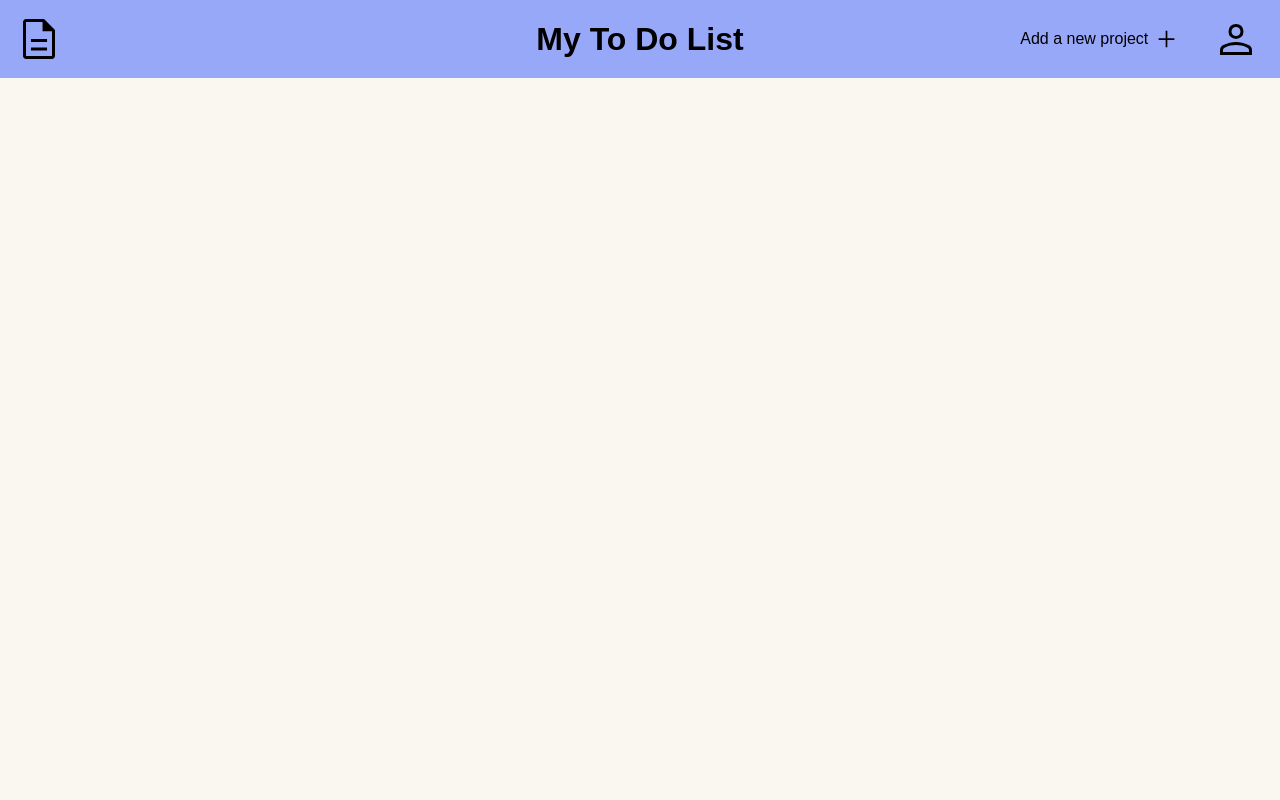
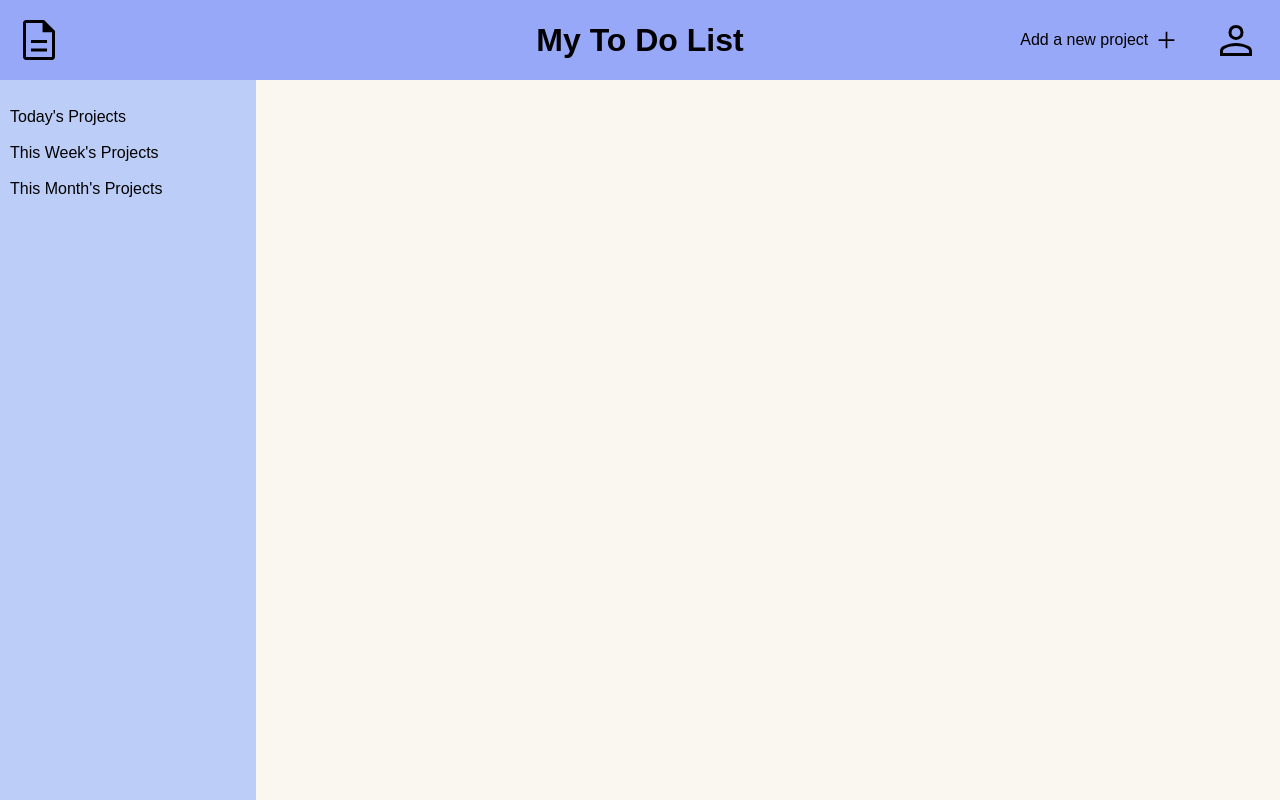
Before and after one commit to JoshDT900/TOP_ToDoList, a website built with webpack: page temp/index.html in a window 1280 px wide. Built offline with nearby package versions, Linux system fonts and the light colour scheme.

Commit message:
add some side nav content

```diff
--- a/temp/index.html
+++ b/temp/index.html
@@ -20,6 +20,29 @@
                 <img src="person_FILL0_wght400_GRAD0_opsz48 (2).svg" alt="profile icon">
             </div>
         </header>
+        <div class="side_nav">
+            <div class="today_item">
+                <div>
+                    <img src="" alt="">
+                    <p>Today's Projects</p>
+                </div>
+            </div>
+            <div class="week_item">
+                <div>
+                    <img src="" alt="">
+                    <p>This Week's Projects</p>
+                </div>
+            </div>
+            <div class="month_item">
+                <div>
+                    <img src="" alt="">
+                    <p>This Month's Projects</p>
+                </div>
+            </div>
+        </div>
+        <div class="main_content">
+
+        </div>
     </div>
     <script src="index.js"></script>
 </body>
--- a/temp/style.css
+++ b/temp/style.css
@@ -9,19 +9,22 @@
   font-family: 'Barlow', sans-serif;
 }
 
-
-
 body {
   background-color: #FAF7F0;
+  height: 100vh;
 }
 
 .main_wrap {
   display: grid;
+  grid-template-rows: 1fr 9fr;
+  grid-template-columns: 1fr 4fr;
+  height: 100%;
 }
 
 .head_page {
   padding: 15px;
   display: grid;
+  grid-column: 1/3;
   grid-template-columns: 1fr 1fr 1fr 1fr 1fr;
   align-items: center;
   background-color: #98A8F8;
@@ -52,3 +55,8 @@ body {
 .profile_box .add_proj_btn > img {
   width: 15%;
 }
+
+.side_nav {
+  padding: 10px;
+  background-color: #BCCEF8;
+}
```
